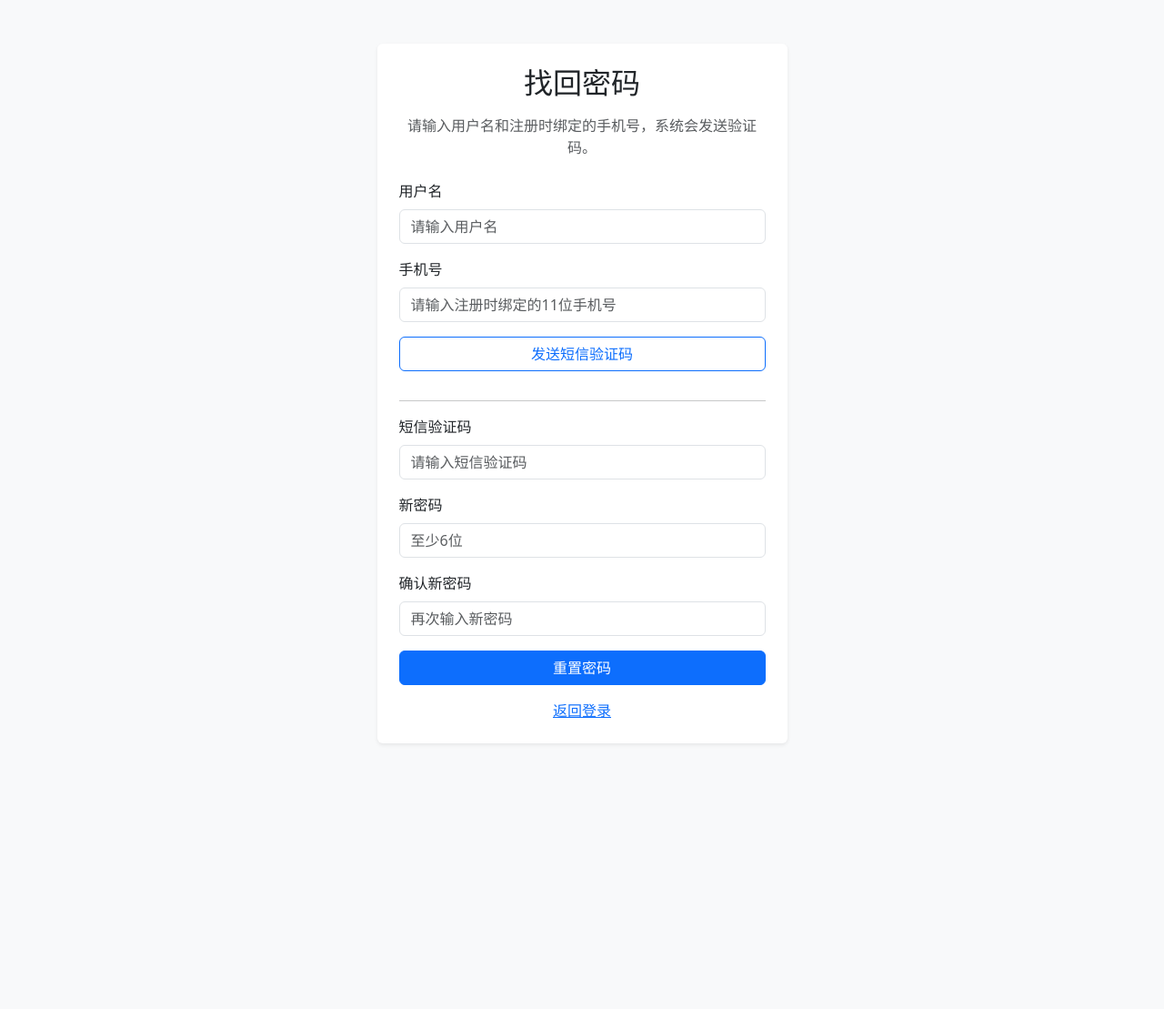
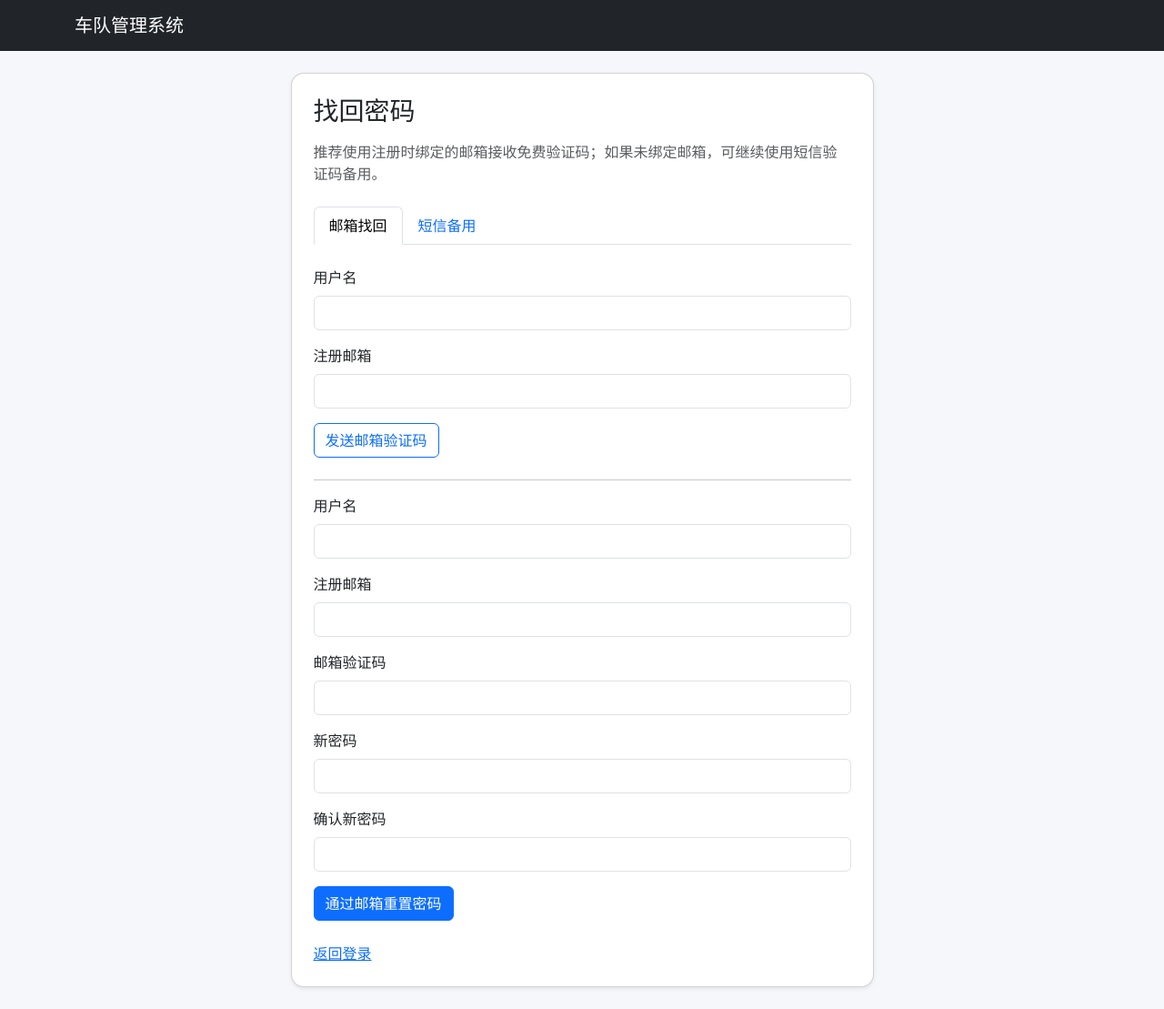
Before and after one commit to pxz-chaos/carSystem, a Flask app: page /forgot-password in a window 1280 px wide. Shown: the whole page at 91% size. Before the commit the page ends 818 px from the top, so only its background shows below. Run offline with Flask 3, Linux system fonts and the light colour scheme; data comes from the database, SQL or seed files in the repository; parts of the project's set-up code (start-up, migrations or seed data) failed here and were passed over; some libraries are stand-ins or nearby versions.

Commit message:
add email based password reset

```diff
--- a/app.py
+++ b/app.py
@@ -27,6 +27,7 @@ from config import (
     DATA_CLEANUP_CHECK_INTERVAL_SECONDS,
     DATA_CLEANUP_BACKUP_BEFORE_DELETE,
     DATA_CLEANUP_DELETE_PHOTOS,
+    EMAIL_CODE_TTL_SECONDS,
 )
 
 from dao.record_dao import (
@@ -48,6 +49,11 @@ from dao.record_dao import (
     verify_sms_code,
     update_user_role,
     verify_user,
+    get_user_by_email,
+    reset_password_by_email,
+    create_email_code,
+    verify_email_code,
+    set_user_email,
 )
 
 from service.trip_service import (
@@ -74,6 +80,7 @@ from utils.sms_utils import (
 
 
 PHONE_RE = re.compile(r"^1\d{10}$")
+EMAIL_RE = re.compile(r"^[^@\s]+@[^@\s]+\.[^@\s]+$")
 USERNAME_RE = re.compile(r"^[A-Za-z0-9_\u4e00-\u9fa5]{2,30}$")
 
 ADMIN_ROLE_NAMES = {"管理员", "超级管理员", "admin", "administrator"}
@@ -233,6 +240,14 @@ def create_app():
         # 先落库做频率限制，再调用短信网关。短信网关失败时验证码不会被页面使用。
         create_sms_code(phone=phone, purpose=purpose, code=code, send_ip=_remote_ip())
         send_sms_code(phone=phone, code=code, purpose=purpose)
+
+    def _send_and_store_email_code(email: str, purpose: str) -> None:
+        email = (email or "").strip().lower()
+        if not EMAIL_RE.match(email or ""):
+            raise ValueError("请输入有效邮箱地址")
+        code = generate_email_code()
+        create_email_code(email=email, purpose=purpose, code=code, send_ip=_remote_ip())
+        send_email_code(to_email=email, code=code, purpose=purpose)
 
     def _maybe_auto_cleanup() -> None:
         """按配置进行轻量自动清理；默认关闭。"""
@@ -461,53 +476,67 @@ def create_app():
     @app.route("/forgot-password", methods=["GET", "POST"])
     def forgot_password():
         if request.method == "POST":
-            action = request.form.get("action", "reset").strip()
+            action = request.form.get("action", "reset_email").strip()
             username = request.form.get("username", "").strip()
+            email = request.form.get("email", "").strip().lower()
             phone = request.form.get("phone", "").strip()
-            code = request.form.get("code", "").strip()
+            email_code = request.form.get("email_code", "").strip()
+            sms_code = request.form.get("code", "").strip()
             password = request.form.get("password", "").strip()
             password2 = request.form.get("password2", "").strip()
-
             try:
                 if not username:
                     raise ValueError("请输入用户名")
 
+                if action in {"send_email_code", "reset_email"}:
+                    if not EMAIL_RE.match(email or ""):
+                        raise ValueError("请输入注册时绑定的邮箱")
+                    user = get_user_by_email(email)
+                    if not user or user.get("username") != username:
+                        raise ValueError("用户名和邮箱不匹配，无法发送验证码")
+                    if action == "send_email_code":
+                        _send_and_store_email_code(email, EMAIL_PURPOSE_RESET)
+                        flash(f"邮箱验证码已发送，有效期 {EMAIL_CODE_TTL_SECONDS // 60} 分钟", "success")
+                        return redirect(url_for("forgot_password"))
+
+                    if not email_code:
+                        raise ValueError("请输入邮箱验证码")
+                    if len(password or "") < 6:
+                        raise ValueError("新密码至少6位")
+                    if password != password2:
+                        raise ValueError("两次输入的新密码不一致")
+                    if not verify_email_code(email, EMAIL_PURPOSE_RESET, email_code):
+                        raise ValueError("邮箱验证码错误或已过期")
+                    if not reset_password_by_email(username, email, password):
+                        raise ValueError("用户名和邮箱不匹配，无法重置密码")
+                    flash("密码已通过邮箱验证码重置，请使用新密码登录", "success")
+                    return redirect(url_for("login"))
+
+                # 保留短信找回作为备用。
                 if not PHONE_RE.match(phone or ""):
                     raise ValueError("请输入注册时绑定的11位手机号")
-
-                if action == "send_code":
-                    # 找回密码验证码必须用户名和手机号匹配才发送。
+                if action == "send_sms_code":
                     user = get_user_by_phone(phone)
                     if not user or user.get("username") != username:
                         raise ValueError("用户名和手机号不匹配，无法发送验证码")
-
                     _send_and_store_sms_code(phone, SMS_PURPOSE_RESET)
-                    flash(
-                        f"验证码已发送，有效期 {SMS_CODE_TTL_SECONDS // 60} 分钟",
-                        "success",
-                    )
+                    flash(f"短信验证码已发送，有效期 {SMS_CODE_TTL_SECONDS // 60} 分钟", "success")
                     return redirect(url_for("forgot_password"))
 
-                if not code:
+                if not sms_code:
                     raise ValueError("请输入短信验证码")
-
                 if len(password or "") < 6:
                     raise ValueError("新密码至少6位")
-
                 if password != password2:
                     raise ValueError("两次输入的新密码不一致")
-
-                if not verify_sms_code(phone, SMS_PURPOSE_RESET, code):
+                if not verify_sms_code(phone, SMS_PURPOSE_RESET, sms_code):
                     raise ValueError("短信验证码错误或已过期")
-
                 if not reset_password_by_phone(username, phone, password):
                     raise ValueError("用户名和手机号不匹配，无法重置密码")
-
-                flash("密码已重置，请使用新密码登录", "success")
+                flash("密码已通过短信验证码重置，请使用新密码登录", "success")
                 return redirect(url_for("login"))
             except Exception as exc:
                 flash(str(exc), "danger")
-
         return render_template("forgot_password.html")
 
     @app.route("/logout")
--- a/templates/forgot_password.html
+++ b/templates/forgot_password.html
@@ -1,72 +1,112 @@
-<!doctype html>
-<html lang="zh-CN">
-<head>
-  <meta charset="utf-8">
-  <meta name="viewport" content="width=device-width, initial-scale=1">
-  <title>找回密码 - 车队管理系统</title>
-  <link href="https://cdn.jsdelivr.net/npm/bootstrap@5.3.3/dist/css/bootstrap.min.css" rel="stylesheet">
-</head>
-<body class="bg-light">
-  <div class="container py-5">
-    <div class="row justify-content-center">
-      <div class="col-12 col-md-7 col-lg-5">
-        {% with messages = get_flashed_messages(with_categories=true) %}
-          {% if messages %}
-            {% for category, message in messages %}
-              <div class="alert alert-{{ category }}" role="alert">{{ message }}</div>
-            {% endfor %}
-          {% endif %}
-        {% endwith %}
+{% extends 'base.html' %}
+{% block content %}
+<div class="row justify-content-center">
+  <div class="col-lg-8 col-xl-7">
+    <div class="card shadow-sm">
+      <div class="card-body p-4">
+        <h3 class="mb-3">找回密码</h3>
+        <p class="text-muted mb-4">推荐使用注册时绑定的邮箱接收免费验证码；如果未绑定邮箱，可继续使用短信验证码备用。</p>
 
-        <div class="card shadow-sm border-0">
-          <div class="card-body p-4">
-            <h2 class="text-center mb-3">找回密码</h2>
-            <p class="text-muted text-center mb-4">请输入用户名和注册时绑定的手机号，系统会发送验证码。</p>
+        <ul class="nav nav-tabs" id="resetTabs" role="tablist">
+          <li class="nav-item" role="presentation">
+            <button class="nav-link active" id="email-tab" data-bs-toggle="tab" data-bs-target="#email-pane" type="button" role="tab">邮箱找回</button>
+          </li>
+          <li class="nav-item" role="presentation">
+            <button class="nav-link" id="sms-tab" data-bs-toggle="tab" data-bs-target="#sms-pane" type="button" role="tab">短信备用</button>
+          </li>
+        </ul>
+
+        <div class="tab-content pt-4">
+          <div class="tab-pane fade show active" id="email-pane" role="tabpanel" aria-labelledby="email-tab">
+            <form method="post" class="mb-4">
+              <input type="hidden" name="action" value="send_email_code">
+              <div class="mb-3">
+                <label class="form-label">用户名</label>
+                <input class="form-control" name="username" autocomplete="username" required>
+              </div>
+              <div class="mb-3">
+                <label class="form-label">注册邮箱</label>
+                <input class="form-control" name="email" type="email" autocomplete="email" required>
+              </div>
+              <button class="btn btn-outline-primary" type="submit">发送邮箱验证码</button>
+            </form>
+
+            <hr>
 
             <form method="post">
+              <input type="hidden" name="action" value="reset_email">
               <div class="mb-3">
                 <label class="form-label">用户名</label>
-                <input type="text" name="username" class="form-control" placeholder="请输入用户名" required>
+                <input class="form-control" name="username" autocomplete="username" required>
               </div>
+              <div class="mb-3">
+                <label class="form-label">注册邮箱</label>
+                <input class="form-control" name="email" type="email" autocomplete="email" required>
+              </div>
+              <div class="mb-3">
+                <label class="form-label">邮箱验证码</label>
+                <input class="form-control" name="email_code" inputmode="numeric" autocomplete="one-time-code" required>
+              </div>
+              <div class="mb-3">
+                <label class="form-label">新密码</label>
+                <input class="form-control" name="password" type="password" autocomplete="new-password" required minlength="6">
+              </div>
+              <div class="mb-3">
+                <label class="form-label">确认新密码</label>
+                <input class="form-control" name="password2" type="password" autocomplete="new-password" required minlength="6">
+              </div>
+              <button class="btn btn-primary" type="submit">通过邮箱重置密码</button>
+            </form>
+          </div>
 
+          <div class="tab-pane fade" id="sms-pane" role="tabpanel" aria-labelledby="sms-tab">
+            <form method="post" class="mb-4">
+              <input type="hidden" name="action" value="send_sms_code">
+              <div class="mb-3">
+                <label class="form-label">用户名</label>
+                <input class="form-control" name="username" autocomplete="username" required>
+              </div>
               <div class="mb-3">
                 <label class="form-label">手机号</label>
-                <input type="tel" name="phone" class="form-control" placeholder="请输入注册时绑定的11位手机号" required>
+                <input class="form-control" name="phone" inputmode="numeric" autocomplete="tel" required>
               </div>
+              <button class="btn btn-outline-secondary" type="submit">发送短信验证码</button>
+            </form>
 
-              <button type="submit" name="action" value="send_code" class="btn btn-outline-primary w-100 mb-3" formnovalidate>
-                发送短信验证码
-              </button>
+            <hr>
 
-              <hr>
-
+            <form method="post">
+              <input type="hidden" name="action" value="reset_sms">
+              <div class="mb-3">
+                <label class="form-label">用户名</label>
+                <input class="form-control" name="username" autocomplete="username" required>
+              </div>
+              <div class="mb-3">
+                <label class="form-label">手机号</label>
+                <input class="form-control" name="phone" inputmode="numeric" autocomplete="tel" required>
+              </div>
               <div class="mb-3">
                 <label class="form-label">短信验证码</label>
-                <input type="text" name="code" class="form-control" placeholder="请输入短信验证码">
+                <input class="form-control" name="code" inputmode="numeric" autocomplete="one-time-code" required>
               </div>
-
               <div class="mb-3">
                 <label class="form-label">新密码</label>
-                <input type="password" name="password" class="form-control" placeholder="至少6位">
+                <input class="form-control" name="password" type="password" autocomplete="new-password" required minlength="6">
               </div>
-
               <div class="mb-3">
                 <label class="form-label">确认新密码</label>
-                <input type="password" name="password2" class="form-control" placeholder="再次输入新密码">
+                <input class="form-control" name="password2" type="password" autocomplete="new-password" required minlength="6">
               </div>
+              <button class="btn btn-secondary" type="submit">通过短信重置密码</button>
+            </form>
+          </div>
+        </div>
 
-              <button type="submit" name="action" value="reset" class="btn btn-primary w-100">
-                重置密码
-              </button>
-            </form>
-
-            <div class="text-center mt-3">
-              <a href="{{ url_for('login') }}">返回登录</a>
-            </div>
-          </div>
+        <div class="mt-4">
+          <a href="{{ url_for('login') }}">返回登录</a>
         </div>
       </div>
     </div>
   </div>
-</body>
-</html>
+</div>
+{% endblock %}
```
Also changed, not shown: dao/record_dao.py (+181 -0 lines), 1 other file.
